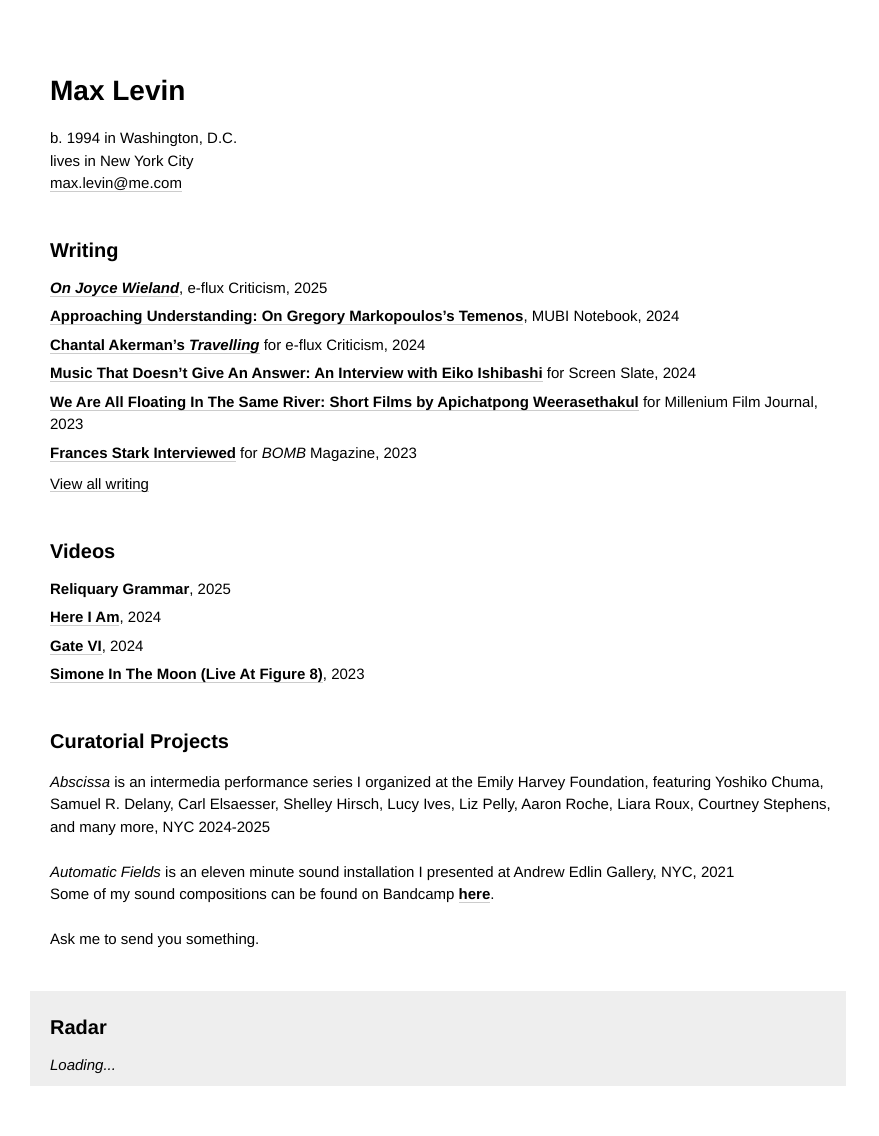
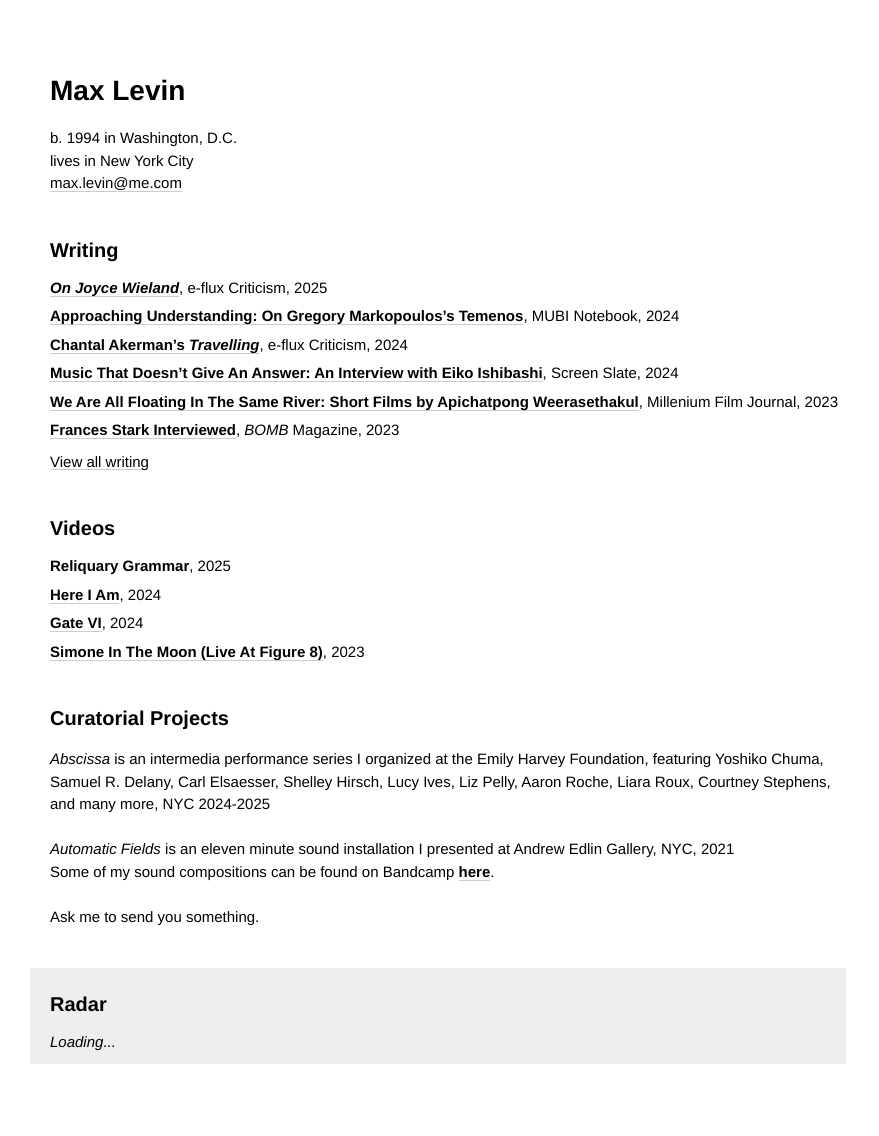
Before and after one commit to minicreative/maxlevin.me, a Jekyll site: the page built from index.md, in a window 1280 px wide. Shown: the whole page, without its empty margins (0-879 px from the left). Built offline with Jekyll 4.4.1, drawn with Linux system fonts in a browser that asks for light colours; after the commit the page ends 1114 px from its top, so only the background shows below that; some of the changed lines change nothing that is shown.

Commit message:
Updated Index

```diff
--- a/index.md
+++ b/index.md
@@ -51,141 +51,141 @@ sections:
       MUBI Notebook, 2024"
     image: "/uploads/IMG_1591.jpeg"
     is_priority: true
-  - description: "**[Chantal Akerman’s *Travelling*](https://www.e-flux.com/criticism/619146/chantal-akerman-s-travelling)**
-      for e-flux Criticism, 2024"
+  - description: "**[Chantal Akerman’s *Travelling*](https://www.e-flux.com/criticism/619146/chantal-akerman-s-travelling)**,
+      e-flux Criticism, 2024"
     image: "/uploads/AkermanSmall.jpeg"
     is_priority: true
-  - description: "**[*The Madness of Crowds*](https://www.screenslate.com/articles/madness-crowds)**
-      for Screen Slate, 2024"
+  - description: "**[*The Madness of Crowds*](https://www.screenslate.com/articles/madness-crowds)**,
+      Screen Slate, 2024"
     image: "/uploads/Untitled%203crowds.jpg"
     is_priority:
-  - description: "**[Tiffany Sia: *Technical Difficulties*](https://www.screenslate.com/articles/tiffany-sia-technical-difficulties)**
-      for Screen Slate, 2024"
+  - description: "**[Tiffany Sia: *Technical Difficulties*](https://www.screenslate.com/articles/tiffany-sia-technical-difficulties)**,
+      Screen Slate, 2024"
     image: "/uploads/IMG_7166.jpeg"
     is_priority: false
-  - description: "**[Music That Doesn't Give An Answer: An Interview with Eiko Ishibashi](https://www.screenslate.com/articles/music-doesnt-give-answer-interview-eiko-ishibashi)**
-      for Screen Slate, 2024"
+  - description: "**[Music That Doesn't Give An Answer: An Interview with Eiko Ishibashi](https://www.screenslate.com/articles/music-doesnt-give-answer-interview-eiko-ishibashi)**,
+      Screen Slate, 2024"
     image: "/uploads/Eiko-Ishibashi.jpeg"
     is_priority: true
-  - description: "**[Arthur Jafa's BLACK POWER TOOL AND DIE TRYNIG + *****](https://www.screenslate.com/articles/arthur-jafas-black-power-tool-and-die-trynig)**
-      for Screen Slate, 2024"
+  - description: "**[Arthur Jafa's BLACK POWER TOOL AND DIE TRYNIG + *****](https://www.screenslate.com/articles/arthur-jafas-black-power-tool-and-die-trynig)**,
+      Screen Slate, 2024"
     image: "/uploads/Arthur-Jafa.jpeg"
     is_priority: false
-  - description: "**[Eternally Yours: An Interview with Lynn Hershman Leeson](https://www.screenslate.com/articles/eternally-yours-interview-lynn-hershman-leeson)**
-      for Screen Slate, 2024"
+  - description: "**[Eternally Yours: An Interview with Lynn Hershman Leeson](https://www.screenslate.com/articles/eternally-yours-interview-lynn-hershman-leeson)**,
+      Screen Slate, 2024"
     image: "/uploads/IMG_5408.jpeg"
     is_priority: false
-  - description: "**[Whitney Biennial 2024: *Even Better Than the Real Thing*](https://www.screenslate.com/articles/whitney-biennial-2024-even-better-real-thing)**
-      for Screen Slate, 2024"
+  - description: "**[Whitney Biennial 2024: *Even Better Than the Real Thing*](https://www.screenslate.com/articles/whitney-biennial-2024-even-better-real-thing)**,
+      Screen Slate, 2024"
     image: "/uploads/IMG_4855.jpeg"
     is_priority: false
-  - description: "**[João Maria Gusmão: *Animal Farm*](https://www.screenslate.com/articles/joao-maria-gusmao-animal-farm)**
-      for Screen Slate, 2024"
+  - description: "**[João Maria Gusmão: *Animal Farm*](https://www.screenslate.com/articles/joao-maria-gusmao-animal-farm)**,
+      Screen Slate, 2024"
     image: "/uploads/IMG_4095.jpeg"
     is_priority:
-  - description: "**[Dara Birnbaum: *Four Works: Accountability*](https://www.screenslate.com/articles/dara-birnbaum-four-works-accountability)**
-      for Screen Slate, 2024"
+  - description: "**[Dara Birnbaum: *Four Works: Accountability*](https://www.screenslate.com/articles/dara-birnbaum-four-works-accountability)**,
+      Screen Slate, 2024"
     image: "/uploads/IMG_3652.jpeg"
     is_priority: false
-  - description: "**[Squeezing Words for Every Bit of Juice: Nicholas Elliott Interview](https://www.screenslate.com/articles/squeezing-words-every-bit-juice-nicholas-elliott-serge-daney)**
-      for Screen Slate, 2024"
+  - description: "**[Squeezing Words for Every Bit of Juice: Nicholas Elliott Interview](https://www.screenslate.com/articles/squeezing-words-every-bit-juice-nicholas-elliott-serge-daney)**,
+      Screen Slate, 2024"
     image: "/uploads/IMG_2752.jpeg"
     is_priority: false
-  - description: "**[Ken Jacobs: *Up The Illusion*](https://www.screenslate.com/articles/ken-jacobs-illusion)**
-      for Screen Slate, 2023"
+  - description: "**[Ken Jacobs: *Up The Illusion*](https://www.screenslate.com/articles/ken-jacobs-illusion)**,
+      Screen Slate, 2023"
     image: "/uploads/Spaghetti-Aza_1976.jpg"
     is_priority: false
   - description: "**[We Are All Floating In The Same River: Short Films by Apichatpong
-      Weerasethakul](uploads/Millennium%20Film%20Journal%2078%20copyML.pdf)** for
-      Millenium Film Journal, 2023"
+      Weerasethakul](uploads/Millennium%20Film%20Journal%2078%20copyML.pdf)**, Millenium
+      Film Journal, 2023"
     image: "/uploads/1200%20Morakot_0.jpg"
     is_priority: true
-  - description: "**[*Sexy Beast*](https://www.screenslate.com/articles/sexy-beast)**
-      for Screen Slate, 2023"
+  - description: "**[*Sexy Beast*](https://www.screenslate.com/articles/sexy-beast)**,
+      Screen Slate, 2023"
     image: "/uploads/sexy-beast.jpg"
     is_priority: false
-  - description: "**[Simon Liu, *Let's Talk*](https://www.screenslate.com/articles/simon-liu-lets-talk)**
-      for Screen Slate, 2023"
+  - description: "**[Simon Liu, *Let's Talk*](https://www.screenslate.com/articles/simon-liu-lets-talk)**,
+      Screen Slate, 2023"
     image: "/uploads/Lets-Talk-Simon-Liu.jpg"
     is_priority: false
-  - description: "**[*Somewhere*](https://www.screenslate.com/articles/somewhere)**
-      for Screen Slate, 2023"
+  - description: "**[*Somewhere*](https://www.screenslate.com/articles/somewhere)**,
+      Screen Slate, 2023"
     image: "/uploads/Somewhere.jpg"
     is_priority: false
-  - description: "**[Frances Stark Interviewed](https://bombmagazine.org/articles/frances-stark-interviewed/)**
-      for *BOMB* Magazine, 2023"
+  - description: "**[Frances Stark Interviewed](https://bombmagazine.org/articles/frances-stark-interviewed/)**,
+      *BOMB* Magazine, 2023"
     image: "/uploads/The-Deployment-of-Private-Huerta-Frances-Stark1.jpg"
     is_priority: true
-  - description: "**[*Secondary*](https://www.screenslate.com/articles/secondary)**
-      for Screen Slate, 2023"
+  - description: "**[*Secondary*](https://www.screenslate.com/articles/secondary)**,
+      Screen Slate, 2023"
     image: "/uploads/IMG_0351.jpeg"
     is_priority: false
-  - description: "**[Falling](https://pioneerworks.org/broadcast/max-levin-post-pandemic-fainting-at-concerts)**
-      for Pioneer Works Broadcast, 2023"
+  - description: "**[Falling](https://pioneerworks.org/broadcast/max-levin-post-pandemic-fainting-at-concerts)**,
+      Pioneer Works Broadcast, 2023"
     image: "/uploads/a7e7fcf48a1ffe8caf552275f23ba9a64ffe0f86-2308x3000.jpeg"
     is_priority: false
-  - description: "**[*scènes de ménage*](https://www.screenslate.com/articles/scenes-de-menage)**
-      for Screen Slate, 2023"
+  - description: "**[*scènes de ménage*](https://www.screenslate.com/articles/scenes-de-menage)**,
+      Screen Slate, 2023"
     image: "/uploads/MB_stillL.png"
     is_priority: false
-  - description: "**[Bill Viola at James Cohan](https://www.screenslate.com/articles/bill-viola-james-cohan)**
-      for Screen Slate, 2023 "
+  - description: "**[Bill Viola at James Cohan](https://www.screenslate.com/articles/bill-viola-james-cohan)**,
+      Screen Slate, 2023 "
     image: "/uploads/fd795193d946741c5c9e86ffd5861634.jpg"
     is_priority: false
-  - description: "**[Shirin Neshat: *The Fury*](https://www.screenslate.com/articles/shirin-neshat-fury)**
-      for Screen Slate, 2023"
+  - description: "**[Shirin Neshat: *The Fury*](https://www.screenslate.com/articles/shirin-neshat-fury)**,
+      Screen Slate, 2023"
     image: "/uploads/Fury-Shirin-Nesat.jpg"
     is_priority: false
-  - description: "**[*I’ll Remember You as You Were, not as What You’ll Become*](https://www.screenslate.com/articles/ill-remember-you-you-were-not-what-youll-become)**
-      for Screen Slate, 2023"
+  - description: "**[*I’ll Remember You as You Were, not as What You’ll Become*](https://www.screenslate.com/articles/ill-remember-you-you-were-not-what-youll-become)**,
+      Screen Slate, 2023"
     image: "/uploads/Hopinka.jpg"
     is_priority: false
-  - description: "**[Clean Slate: On Ricky D'Ambrose's *The Cathedral*](https://lareviewofbooks.org/article/clean-slate-on-ricky-dambroses-the-cathedral/)**
-      for LA Review of Books, 2023"
+  - description: "**[Clean Slate: On Ricky D'Ambrose's *The Cathedral*](https://lareviewofbooks.org/article/clean-slate-on-ricky-dambroses-the-cathedral/)**,
+      LA Review of Books, 2023"
     image: "/uploads/forsite.jpg"
     is_priority: false
-  - description: "**[Slayed: LGBTQ+ Horror Shorts](https://www.screenslate.com/articles/slayed-lgbtq-horror-shorts)**
-      for Screen Slate, 2022"
+  - description: "**[Slayed: LGBTQ+ Horror Shorts](https://www.screenslate.com/articles/slayed-lgbtq-horror-shorts)**,
+      Screen Slate, 2022"
     image: "/uploads/8C0E06D8-71BD-4153-993F-9666EE64B9CF.jpeg"
     is_priority: false
-  - description: "**[Arthur Jafa’s *The White Album*](https://www.screenslate.com/articles/arthur-jafas-white-album)**
-      for Screen Slate, 2022"
+  - description: "**[Arthur Jafa’s *The White Album*](https://www.screenslate.com/articles/arthur-jafas-white-album)**,
+      Screen Slate, 2022"
     image: "/uploads/1458304C-90F3-4C3A-AC02-5BCED3A0C62E.jpeg"
     is_priority: false
-  - description: "**[Truth Flickers](https://www.x-traonline.org/article/truth-flickers)**
-      for X-TRA, 2022"
+  - description: "**[Truth Flickers](https://www.x-traonline.org/article/truth-flickers)**,
+      X-TRA, 2022"
     image: "/uploads/Screen%20Shot%202022-07-12%20at%207.07.56%20PM.jpg"
     is_priority: false
-  - description: "**[*Tongues Untied*](https://www.screenslate.com/articles/tongues-untied)**
-      for Screen Slate, 2022"
+  - description: "**[*Tongues Untied*](https://www.screenslate.com/articles/tongues-untied)**,
+      Screen Slate, 2022"
     image: "/uploads/7516A663-BEBC-4C89-A397-5AFAE4F960E7.jpeg"
     is_priority: false
-  - description: "**[Jerry Hunt: *Transmissions from the Pleroma*](http://screenslate.com/articles/jerry-hunt-transmissions-pleroma)**
-      for Screen Slate, 2022"
+  - description: "**[Jerry Hunt: *Transmissions from the Pleroma*](http://screenslate.com/articles/jerry-hunt-transmissions-pleroma)**,
+      Screen Slate, 2022"
     image: "/uploads/Jerry-Hunt.jpg"
     is_priority: false
-  - description: "**[Jonas Mekas: *The Camera Was Always Running*](http://www.screenslate.com/articles/jonas-mekas-camera-was-always-running)**
-      for Screen Slate, 2022"
+  - description: "**[Jonas Mekas: *The Camera Was Always Running*](http://www.screenslate.com/articles/jonas-mekas-camera-was-always-running)**,
+      Screen Slate, 2022"
     image: "/uploads/Jonas-Mekas.jpg"
     is_priority: false
-  - description: "**[*Riotsville, USA*](http://www.screenslate.com/articles/riotsville-usa)**
-      for Screen Slate, 2022"
+  - description: "**[*Riotsville, USA*](http://www.screenslate.com/articles/riotsville-usa)**,
+      Screen Slate, 2022"
     image: "/uploads/Screen%20Shot%202022-05-02%20at%208.02.58%20PM.png"
     is_priority: false
-  - description: "**[*Large Paintings*](https://56henry.nyc/exhibitions/large-paintings)**
-      at 56 Henry, NYC, 2022"
+  - description: "**[*Large Paintings*](https://56henry.nyc/exhibitions/large-paintings)**,
+      56 Henry, NYC, 2022"
     image: "/uploads/tinkler2.jpg"
     is_priority: false
-  - description: "**[Witches, Angels, and Thieves: I'm Thinking of Sampling Things](https://maxlevin.me/galleries/stopgap.html)**
-      for stop.gap, 2021"
+  - description: "**[Witches, Angels, and Thieves: I'm Thinking of Sampling Things](https://maxlevin.me/galleries/stopgap.html)**,
+      stop.gap, 2021"
     image: "/uploads/slip.jpg"
     is_priority: false
-  - description: "**[*Seven Paintings*](https://56henry.nyc/exhibitions/seven-paintings)**
-      at 56 Henry, NYC, 2020"
+  - description: "**[*Seven Paintings*](https://56henry.nyc/exhibitions/seven-paintings)**,
+      56 Henry, NYC, 2020"
     image: "/uploads/tinkler.jpg"
     is_priority: false
-  - description: "**[Listening With Nate Lewis](https://www.dirtdmv.com/writing/2020/5/31/listening-with-nate-lewis)**
-      for Dirt, 2020"
+  - description: "**[Listening With Nate Lewis](https://www.dirtdmv.com/writing/2020/5/31/listening-with-nate-lewis)**,
+      Dirt, 2020"
     image: "/uploads/1.jpg"
     is_priority: false
 - title: Videos
```
